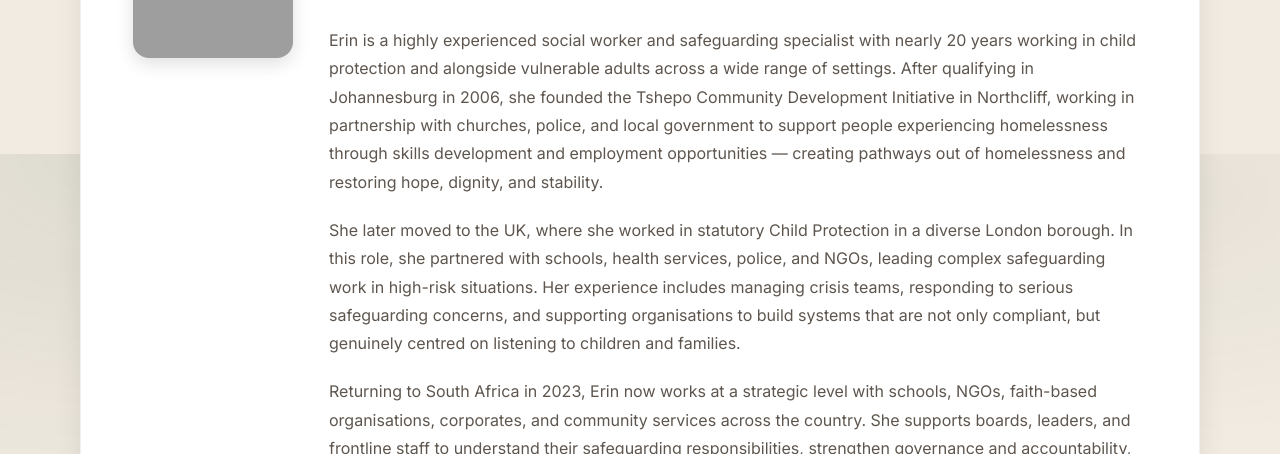
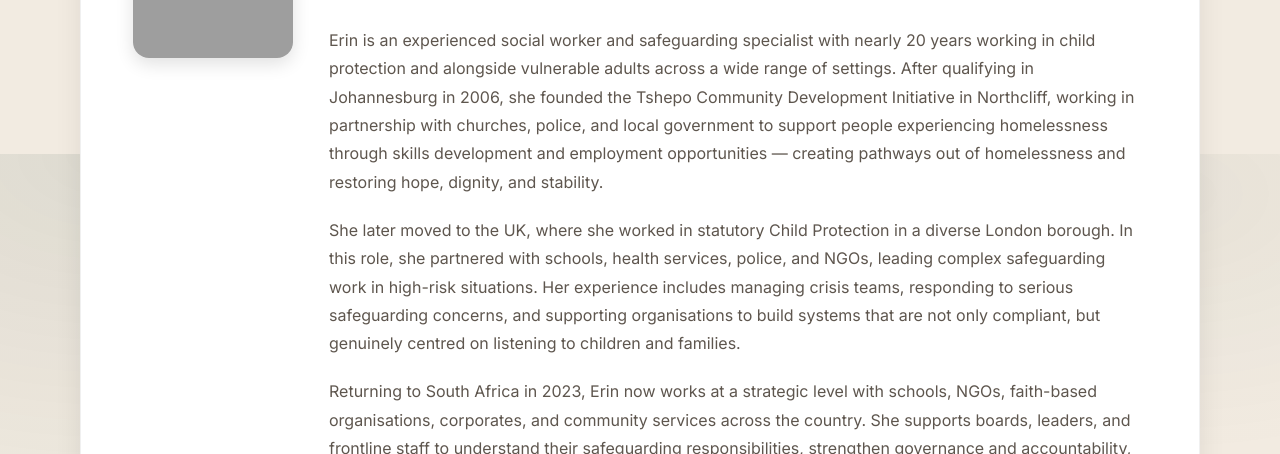
Before and after one commit to mariofaure-developer/sunrisesafeguarding, a website: page about.html in a window 1280 px wide. Shown: the part 646-1100 px from the top of the page. Drawn offline with Linux system fonts and the light colour scheme; grey boxes are pictures that could not be loaded.

Commit message:
Update profile bio for clarity and conciseness

```diff
--- a/about.html
+++ b/about.html
@@ -649,7 +649,7 @@
 
                 <div class="profile-bio">
                   <p>
-                    Erin is a highly experienced social worker and safeguarding
+                    Erin is an experienced social worker and safeguarding
                     specialist with nearly 20 years working in child protection
                     and alongside vulnerable adults across a wide range of
                     settings. After qualifying in Johannesburg in 2006, she
```
